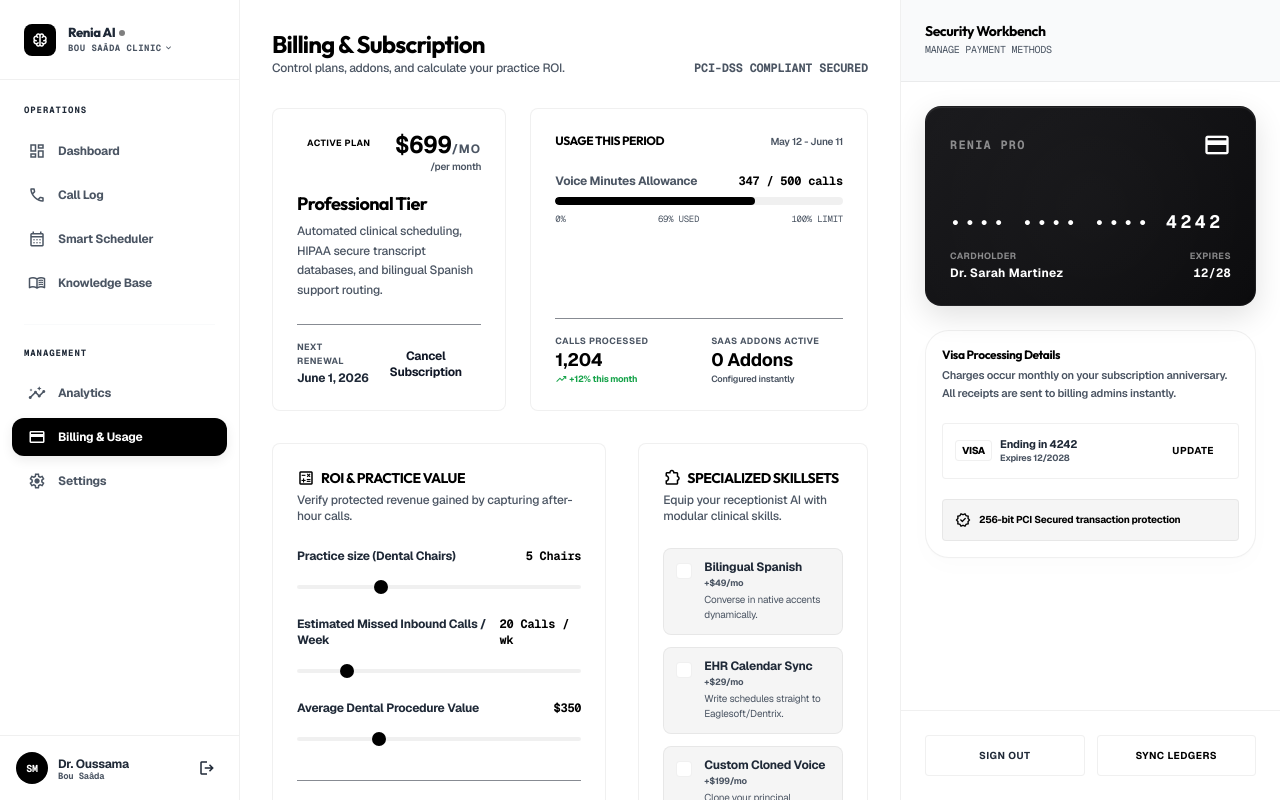
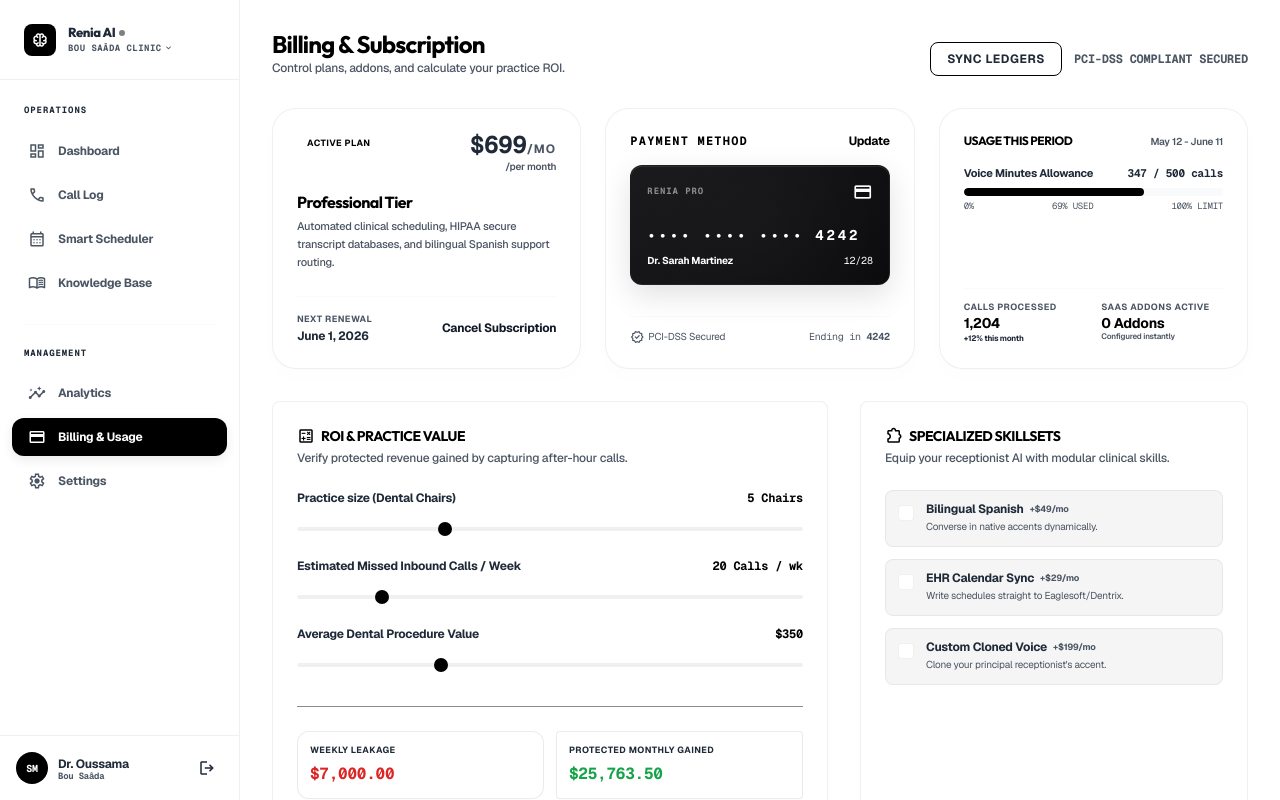
Before and after one commit to cheminisifeddine/grokdent-fl, a website: page frontend/billing.html in a window 1280 px wide. Drawn offline with nearby package versions, Linux system fonts and the light colour scheme; sample sign-in values are in the browser's storage.

Commit message:
layout: eliminate side-by-side split columns on Billing and Settings dashboards, converting them into clean single-column workspaces aligned with Stripe/Vercel designs

```diff
--- a/frontend/billing.html
+++ b/frontend/billing.html
@@ -219,55 +219,92 @@
             <h2 class="font-display text-2xl font-bold tracking-tight text-slate-900 mb-1 leading-none">Billing &amp; Subscription</h2>
             <p class="text-slate-400 text-xs font-medium">Control plans, addons, and calculate your practice ROI.</p>
           </div>
-          <div class="text-xs font-mono font-bold text-slate-400">
-            PCI-DSS COMPLIANT SECURED
+          <div class="flex items-center gap-3">
+            <button onclick="showToast('Invoice histories successfully synchronized.','success')" class="px-4 py-2 border border-black hover:bg-black hover:text-white rounded-lg text-xs font-bold transition-all uppercase tracking-wider cursor-pointer">Sync Ledgers</button>
+            <div class="text-xs font-mono font-bold text-slate-400 hidden sm:block">
+              PCI-DSS COMPLIANT SECURED
+            </div>
           </div>
         </div>
 
         <!-- BENTO SUMMARY SECTION -->
-        <div class="grid grid-cols-1 lg:grid-cols-12 gap-6">
+        <div class="grid grid-cols-1 lg:grid-cols-3 gap-6">
 
-          <!-- Current Plan Card (5 cols) -->
-          <div class="lg:col-span-5 bg-white p-6 rounded-lg border border-white/5 flex flex-col justify-between shadow-none relative overflow-hidden">
+          <!-- Current Plan Card -->
+          <div class="bg-white p-6 rounded-lg border border-slate-200 flex flex-col justify-between shadow-none relative overflow-hidden">
             <div>
               <div class="flex justify-between items-start mb-4">
-                <span class="bg-white text-white text-[9px] px-2.5 py-1 rounded-full font-bold tracking-wider uppercase" id="sub-status-badge">Active Plan</span>
+                <span class="bg-black text-white text-[9px] px-2.5 py-1 rounded-full font-bold tracking-wider uppercase" id="sub-status-badge">Active Plan</span>
                 <div class="text-right">
-                  <span class="block font-mono text-white text-2xl font-bold leading-none" id="sub-plan-price">$699</span>
+                  <span class="block font-mono text-black text-2xl font-bold leading-none" id="sub-plan-price">$699</span>
                   <span class="text-slate-400 text-[10px] font-semibold mt-0.5 block">/per month</span>
                 </div>
               </div>
-              <h3 class="text-white font-bold text-lg mb-1" id="sub-plan-name">Professional Tier</h3>
-              <p class="text-slate-400 text-xs leading-relaxed mb-6 font-medium">Automated clinical scheduling, HIPAA secure transcript databases, and bilingual Spanish support routing.</p>
+              <h3 class="text-black font-bold text-base mb-1" id="sub-plan-name">Professional Tier</h3>
+              <p class="text-slate-400 text-[11px] leading-relaxed mb-6 font-medium">Automated clinical scheduling, HIPAA secure transcript databases, and bilingual Spanish support routing.</p>
             </div>
 
-            <div class="pt-4 border-t border-slate-800/50 flex items-center justify-between">
+            <div class="pt-4 border-t border-slate-100 flex items-center justify-between">
               <div>
                 <p class="text-[9px] text-slate-400 font-bold uppercase tracking-wider">Next Renewal</p>
                 <p class="text-xs font-bold text-slate-700 mt-0.5" id="sub-renew-date">June 1, 2026</p>
               </div>
-              <button id="cancel-sub-btn" class="text-xs font-bold text-rose-400 hover:underline">Cancel Subscription</button>
+              <button id="cancel-sub-btn" class="text-xs font-bold text-rose-500 hover:underline cursor-pointer">Cancel Subscription</button>
             </div>
           </div>
 
-          <!-- Usage Statistics Card (7 cols) -->
-          <div class="lg:col-span-7 bg-white p-6 rounded-lg border border-white/5 shadow-none flex flex-col justify-between">
+          <!-- Payment Method Card -->
+          <div class="bg-white p-6 rounded-lg border border-slate-200 flex flex-col justify-between shadow-none relative overflow-hidden">
             <div>
-              <div class="flex justify-between items-center mb-6">
-                <h4 class="text-xs font-bold text-white uppercase tracking-widest font-mono">Usage This Period</h4>
+              <div class="flex justify-between items-center mb-4">
+                <span class="text-xs font-bold text-slate-900 uppercase tracking-widest font-mono">Payment Method</span>
+                <button onclick="openUpdateCardModal()" class="text-xs font-bold text-black hover:underline cursor-pointer">Update</button>
+              </div>
+
+              <!-- Visual Credit Card Representation -->
+              <div class="credit-card-shape rounded-xl p-4 text-white h-[120px] flex flex-col justify-between mb-4 shadow-sm">
+                <div class="flex items-center justify-between">
+                  <span class="text-[9px] font-bold tracking-widest uppercase font-mono text-slate-400">Renia Pro</span>
+                  <span class="material-symbols-outlined text-white text-[20px]">credit_card</span>
+                </div>
+
+                <div class="space-y-2">
+                  <div class="text-sm tracking-[0.2em] font-mono text-white font-bold" id="card-display-number">•••• •••• •••• 4242</div>
+                  <div class="flex items-center justify-between text-[10px]">
+                    <span class="font-bold truncate" id="card-display-name">Dr. Sarah Martinez</span>
+                    <span class="font-mono" id="card-display-expiry">12/28</span>
+                  </div>
+                </div>
+              </div>
+            </div>
+
+            <div class="pt-3 border-t border-slate-100 flex items-center justify-between text-[10px]">
+              <div class="flex items-center gap-1 text-slate-500">
+                <span class="material-symbols-outlined text-[14px]">verified</span>
+                <span>PCI-DSS Secured</span>
+              </div>
+              <span class="font-mono text-slate-400">Ending in <span id="card-suffix" class="font-bold text-slate-600">4242</span></span>
+            </div>
+          </div>
+
+          <!-- Usage Statistics Card -->
+          <div class="bg-white p-6 rounded-lg border border-slate-200 shadow-none flex flex-col justify-between">
+            <div>
+              <div class="flex justify-between items-center mb-4">
+                <h4 class="text-xs font-bold text-slate-900 uppercase tracking-widest font-mono">Usage This Period</h4>
                 <span class="text-slate-400 text-[10px] font-semibold">May 12 - June 11</span>
               </div>
 
-              <div class="space-y-5">
+              <div class="space-y-3">
                 <div>
-                  <div class="flex justify-between text-xs font-bold text-slate-300 mb-2">
+                  <div class="flex justify-between text-[11px] font-bold text-slate-700 mb-1.5">
                     <span>Voice Minutes Allowance</span>
-                    <span class="font-mono text-white" id="sub-allowance-text">347 / 500 calls</span>
+                    <span class="font-mono text-black" id="sub-allowance-text">347 / 500 calls</span>
                   </div>
-                  <div class="h-2 w-full bg-slate-900 rounded-full overflow-hidden">
-                    <div id="sub-progress-bar" class="h-full bg-white rounded-full transition-all duration-700" style="width: 69.4%"></div>
+                  <div class="h-2 w-full bg-slate-100 rounded-full overflow-hidden">
+                    <div id="sub-progress-bar" class="h-full bg-black rounded-full transition-all duration-700" style="width: 69.4%"></div>
                   </div>
-                  <div class="flex justify-between mt-2 text-[9px] text-slate-400 font-mono">
+                  <div class="flex justify-between mt-1 text-[9px] text-slate-400 font-mono">
                     <span>0%</span>
                     <span id="sub-percent-label">69% USED</span>
                     <span>100% LIMIT</span>
@@ -276,18 +313,18 @@
               </div>
             </div>
 
-            <div class="grid grid-cols-2 gap-6 pt-4 border-t border-slate-800/50 mt-4">
+            <div class="grid grid-cols-2 gap-4 pt-3 border-t border-slate-100 mt-3">
               <div>
                 <p class="text-[9px] text-slate-400 font-bold uppercase tracking-wider mb-0.5">Calls Processed</p>
-                <p class="text-lg font-bold text-slate-900 leading-none">1,204</p>
-                <span class="text-[9px] font-bold text-emerald-400 flex items-center gap-0.5 mt-1">
-                  <span class="material-symbols-outlined text-[12px]">trending_up</span> +12% this month
+                <p class="text-sm font-bold text-slate-900 leading-none">1,204</p>
+                <span class="text-[8px] font-bold text-emerald-600 flex items-center gap-0.5 mt-0.5">
+                  +12% this month
                 </span>
               </div>
               <div>
                 <p class="text-[9px] text-slate-400 font-bold uppercase tracking-wider mb-0.5">SaaS Addons Active</p>
-                <p class="text-lg font-bold text-slate-900 leading-none" id="addons-count">0 Addons</p>
-                <span class="text-[9px] text-slate-400 font-semibold mt-1 block">Configured instantly</span>
+                <p class="text-sm font-bold text-slate-900 leading-none" id="addons-count">0 Addons</p>
+                <span class="text-[8px] text-slate-400 font-semibold mt-0.5 block leading-none">Configured instantly</span>
               </div>
             </div>
           </div>
@@ -501,72 +538,6 @@
 
       </div>
     </section>
-
-    <!-- Right Column: Card Graphic & secure locks -->
-    <aside class="w-[380px] h-full bg-white border-l border-slate-800/80 flex flex-col shadow-none flex-shrink-0">
-      <div class="p-6 border-b border-white/5 bg-slate-50">
-        <h3 class="font-bold text-sm text-slate-900 leading-none">Security Workbench</h3>
-        <p class="text-slate-400 text-[10px] mt-1 font-mono uppercase">Manage payment methods</p>
-      </div>
-
-      <div class="flex-1 overflow-y-auto custom-scrollbar p-6 space-y-6">
-        <!-- Visual Credit Card Representation -->
-        <div class="credit-card-shape rounded-2xl p-6 text-white h-[200px] flex flex-col justify-between">
-          <div class="flex items-center justify-between">
-            <span class="text-xs font-bold tracking-widest uppercase font-mono text-slate-400">Renia Pro</span>
-            <span class="material-symbols-outlined text-white text-[28px]">credit_card</span>
-          </div>
-
-          <div class="space-y-4">
-            <div class="text-lg tracking-[0.2em] font-mono text-white font-bold" id="card-display-number">•••• •••• •••• 4242</div>
-
-            <div class="flex items-center justify-between">
-              <div>
-                <div class="text-[9px] text-slate-400 font-bold uppercase tracking-wider leading-none mb-1">Cardholder</div>
-                <div class="text-xs font-bold tracking-wide" id="card-display-name">Dr. Sarah Martinez</div>
-              </div>
-              <div class="text-right">
-                <div class="text-[9px] text-slate-400 font-bold uppercase tracking-wider leading-none mb-1">Expires</div>
-                <div class="text-xs font-bold tracking-wide font-mono" id="card-display-expiry">12/28</div>
-              </div>
-            </div>
-          </div>
-        </div>
-
-        <!-- Security and Action details -->
-        <div class="glass-panel p-4 rounded border border-slate-800/50 space-y-5">
-          <div>
-            <h4 class="text-xs font-bold text-slate-900 mb-1">Visa Processing Details</h4>
-            <p class="text-[11px] text-slate-400 leading-relaxed font-semibold">Charges occur monthly on your subscription anniversary. All receipts are sent to billing admins instantly.</p>
-          </div>
-
-          <div class="flex items-center justify-between p-3 bg-white rounded border border-white/5 shadow-none">
-            <div class="flex items-center gap-2">
-              <span class="text-[10px] font-black text-white bg-white border border-slate-200 px-1.5 py-0.5 rounded shadow-none">VISA</span>
-              <div>
-                <div class="text-[11px] font-bold text-slate-700">Ending in <span id="card-suffix">4242</span></div>
-                <div class="text-[9px] text-slate-400 font-bold" id="card-expiry-label">Expires 12/2028</div>
-              </div>
-            </div>
-            <button onclick="openUpdateCardModal()" class="px-3 py-1.5 bg-white text-white rounded text-[10px] font-bold hover:bg-slate-900 transition-colors uppercase tracking-wider">Update</button>
-          </div>
-
-          <div class="flex items-center gap-2 p-3 bg-indigo-500/10 rounded border border-indigo-500/20 text-[10px] font-bold text-indigo-400">
-            <span class="material-symbols-outlined text-[16px] text-indigo-400 font-bold">verified</span>
-            <span>256-bit PCI Secured transaction protection</span>
-          </div>
-        </div>
-      </div>
-
-      <div class="p-6 border-t border-white/5 bg-white flex gap-3">
-        <button onclick="Auth.logout()" class="flex-1 bg-white border border-slate-200 py-3 rounded text-[10px] font-bold hover:bg-deep-navy transition-colors uppercase tracking-wider">
-          Sign Out
-        </button>
-        <button onclick="showToast('Invoice histories successfully synchronized.','success')" class="flex-1 bg-white border border-t border-white/10 py-3 rounded text-[10px] font-bold text-white hover:bg-slate-900 transition-all uppercase tracking-wider">
-          Sync Ledgers
-        </button>
-      </div>
-    </aside>
   </main>
 
   <!-- App Scripts -->
```
Also changed, not shown: frontend/settings.html (+33 -45 lines).
